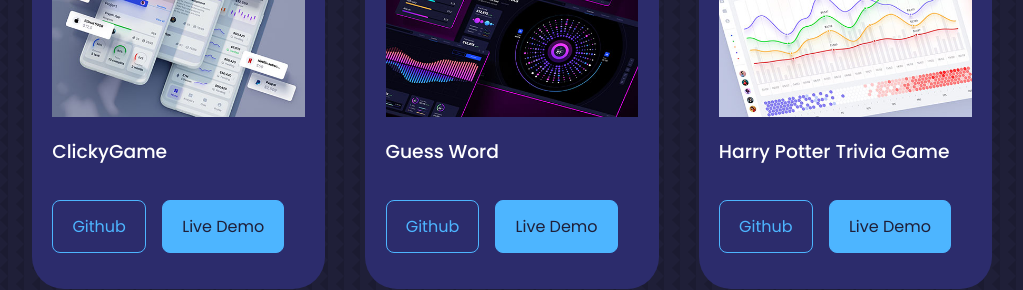
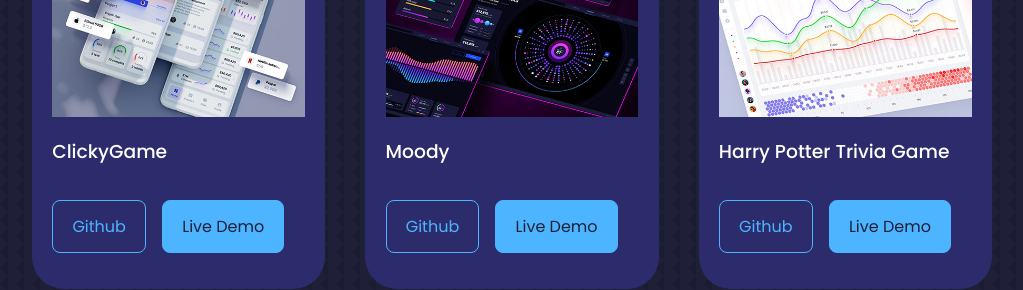
Before and after one commit to zaidfadel89/My-Portfolio1-1-24, a React (Create React App) app: page / in a window 1280 px wide. Shown: the part 3660-3950 px from the top of the page, without its empty margins (128-1151 px from the left). Built offline with nearby package versions, Linux system fonts and the light colour scheme.

Commit message:
update the portfilio

```diff
--- a/package.json
+++ b/package.json
@@ -42,7 +42,6 @@
       "last 1 safari version"
     ]
   },
-  "description": "This project was bootstrapped with [Create React App](https://github.com/facebook/create-react-app).",
   "main": "index.js",
   "author": "",
   "license": "ISC",
--- a/src/components/portfolio/Portfolio.jsx
+++ b/src/components/portfolio/Portfolio.jsx
@@ -71,9 +71,9 @@
   {
     id:8,
     image:IMG2,
-    title:'Guess Word',
-    github:'https://github.com/zaidfadel89/Word-Guess-Game.index',
-    demo: 'https://zaidfadel89.github.io/Word-Guess-Game.index/'
+    title:'Moody',
+    github:'https://github.com/Moody-Project/Moody-Music',
+    demo: 'https://moody-project.github.io/Moody-Music/'
 
 
   },
@@ -85,7 +85,8 @@
     demo: 'https://zaidfadel89.github.io/Trivia_Game2.index/'
 
 
-  },
+  }
+
 ]
 
 
```
Also changed, not shown: src/components/portfolio/portfolio.css (+7 -0 lines).
